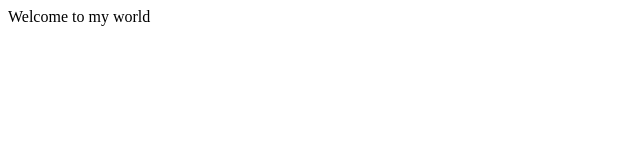
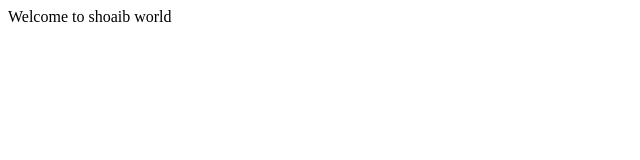
Before and after one commit to shoaib-akm/shoaibFirstApp, a plain HTML site: page index.html in a window 1280 px wide. Shown: the full height of the page, 0-640 px from the left. Drawn offline with Linux system fonts and the light colour scheme.

Commit message:
index file modified

```diff
--- a/index.html
+++ b/index.html
@@ -1,7 +1,7 @@
 <html>
     <body>
         <div>
-            <span>Welcome to my world</span>
+            <span>Welcome to shoaib world</span>
         </div>
 
     </body>
```
